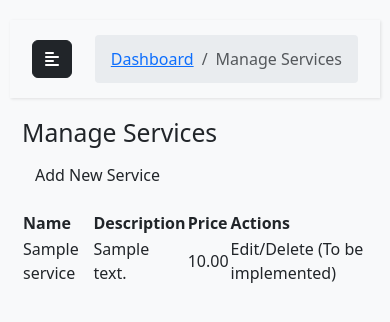
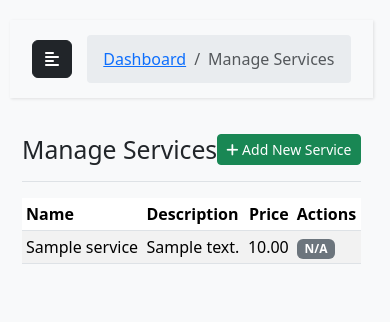
Before and after one commit to priyeshdaspookulangara/toursandtravelsInvoicing, a PHP site: page /list_services.php in a window 390 px wide. Shown: the top 322 px of the page. Run offline with PHP 8.4, Linux system fonts and the light colour scheme; the visitor is signed in with stand-in values (Sample User, id 1); tables that the repository leaves empty hold one stand-in row (values such as "Sample post").

Commit message:
feat: Overhaul UI with Bootstrap 5 and data-driven dashboard
This commit implements a complete frontend overhaul, replacing the previous simple layout with a modern, responsive interface.

Key changes include:

- **New Layout:** Replaced the old layout with a modern structure featuring a collapsible left sidebar and a main content area, built with Bootstrap 5.
- **Sidebar Navigation:** Moved all navigation links into the new sidebar, which is toggleable and includes Font Awesome icons for clarity.
- **Breadcrumbs:** Added dynamic breadcrumb navigation to the top of the main content area for better user orientation.
- **Dashboard Charts:** Implemented data-driven charts on the dashboard for "Monthly Revenue" and "Invoice Status" using Chart.js.
- **API Endpoint:** Created a new `api/dashboard_data.php` endpoint to serve JSON data to the frontend charts, separating data from presentation.
- **Custom Assets:** Added `assets/css/style.css` for custom styling and `assets/js/main.js` for jQuery-driven interactivity like the sidebar toggle.
- **Refined Templates:** Overhauled `templates/header.php` and `templates/footer.php` to support the new layout structure and integrate all frontend dependencies (Bootstrap, jQuery, Chart.js).
- **Data Seeding:** Created a `seed_data.php` script to reliably populate the database for testing and verification.
- **Fix:** Corrected a critical bug in `setup.php` that improperly sanitized the admin user's hashed password, preventing login.
- **Fix:** Removed unnecessary card layout from the dashboard and other list pages to allow content to fill the space correctly.
- **Minor Fix:** Improved formatting of the default credentials display on the login page for better readability.

```diff
--- a/list_services.php
+++ b/list_services.php
@@ -19,11 +19,19 @@ if ($services_result) {
 include 'templates/header.php';
 ?>
 
-<h2><?php echo $page_title; ?></h2>
+<div class="d-flex justify-content-between flex-wrap flex-md-nowrap align-items-center pt-3 pb-2 mb-3 border-bottom">
+    <h1 class="h2"><?php echo htmlspecialchars($page_title); ?></h1>
+    <div class="btn-toolbar mb-2 mb-md-0">
+        <a href="add_service.php" class="btn btn-sm btn-success">
+            <i class="fas fa-plus"></i> Add New Service
+        </a>
+    </div>
+</div>
 
 <?php if (isset($_SESSION['message'])): ?>
-    <div class="alert alert-success">
+    <div class="alert alert-success alert-dismissible fade show" role="alert">
         <?php echo htmlspecialchars($_SESSION['message']); unset($_SESSION['message']); ?>
+        <button type="button" class="btn-close" data-bs-dismiss="alert" aria-label="Close"></button>
     </div>
 <?php endif; ?>
 
@@ -33,15 +41,14 @@ include 'templates/header.php';
     </div>
 <?php endif; ?>
 
-<p><a href="add_service.php" class="btn">Add New Service</a></p>
-
 <?php if (!empty($services)): ?>
-    <table>
+    <div class="table-responsive">
+        <table class="table table-striped table-sm">
             <thead>
                 <tr>
                     <th>Name</th>
                     <th>Description</th>
-                <th class="text-right">Price</th>
+                    <th class="text-end">Price</th>
                     <th>Actions</th>
                 </tr>
             </thead>
@@ -50,17 +57,15 @@ include 'templates/header.php';
                     <tr>
                         <td><?php echo htmlspecialchars($service['name']); ?></td>
                         <td><?php echo nl2br(htmlspecialchars($service['description'])); ?></td>
-                    <td class="text-right"><?php echo number_format($service['price'], 2); ?></td>
+                        <td class="text-end"><?php echo number_format($service['price'], 2); ?></td>
                         <td class="actions">
-                        <!-- Basic edit/delete links - functionality to be built -->
-                        <!-- <a href="edit_service.php?id=<?php echo $service['id']; ?>" class="btn btn-sm" style="background-color: #f0ad4e; color:white;">Edit</a> -->
-                        <!-- <a href="delete_service.php?id=<?php echo $service['id']; ?>" class="btn btn-danger btn-sm" onclick="return confirm('Are you sure you want to delete this service? This might affect existing invoice items if not handled carefully.');">Delete</a> -->
-                        <span>Edit/Delete (To be implemented)</span>
+                           <span class="badge bg-secondary">N/A</span>
                         </td>
                     </tr>
                 <?php endforeach; ?>
             </tbody>
         </table>
+    </div>
 <?php elseif (empty($page_error)): ?>
     <p>No services found. <a href="add_service.php">Add one now!</a></p>
 <?php endif; ?>
```
Also changed, not shown: list_clients.php (+12 -6 lines), list_expenses.php (+16 -9 lines), jules-scratch/verification/dashboard_verification.png. Lines whose indentation alone changed are shown as unchanged.
